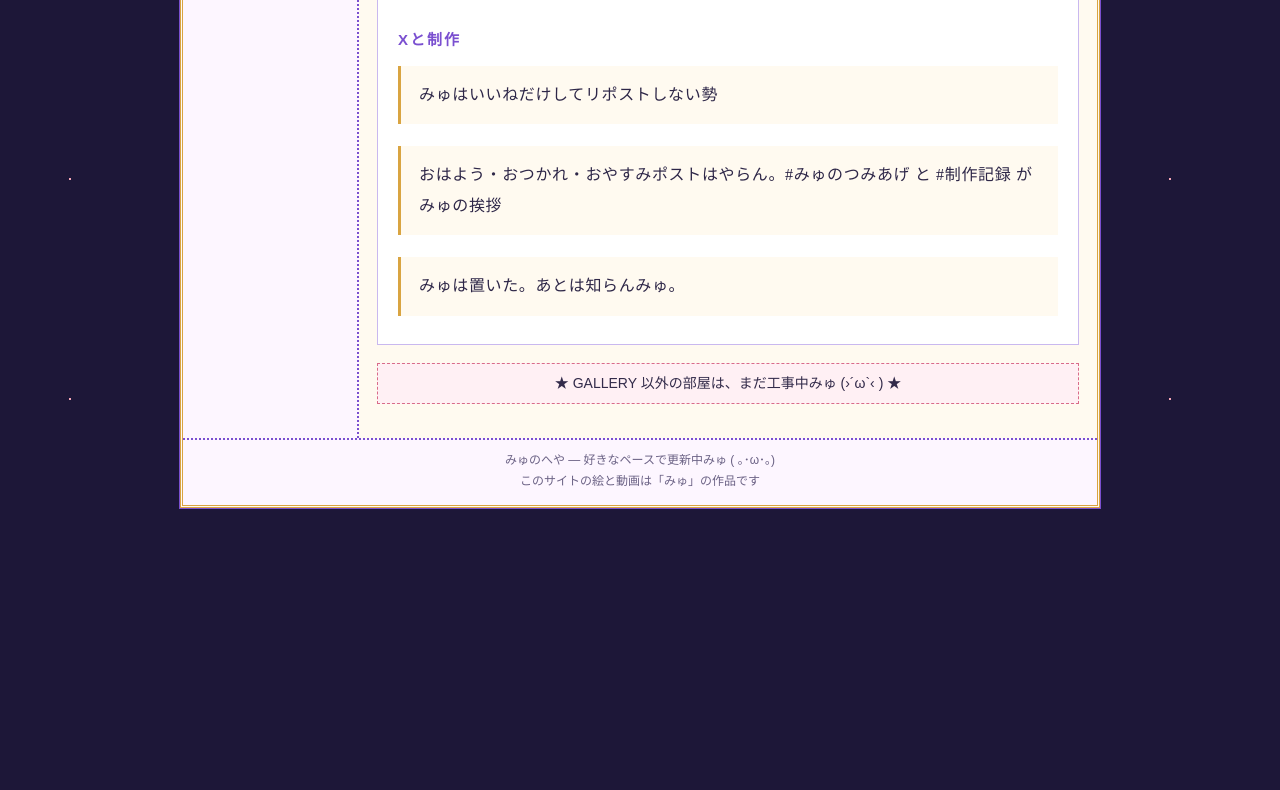
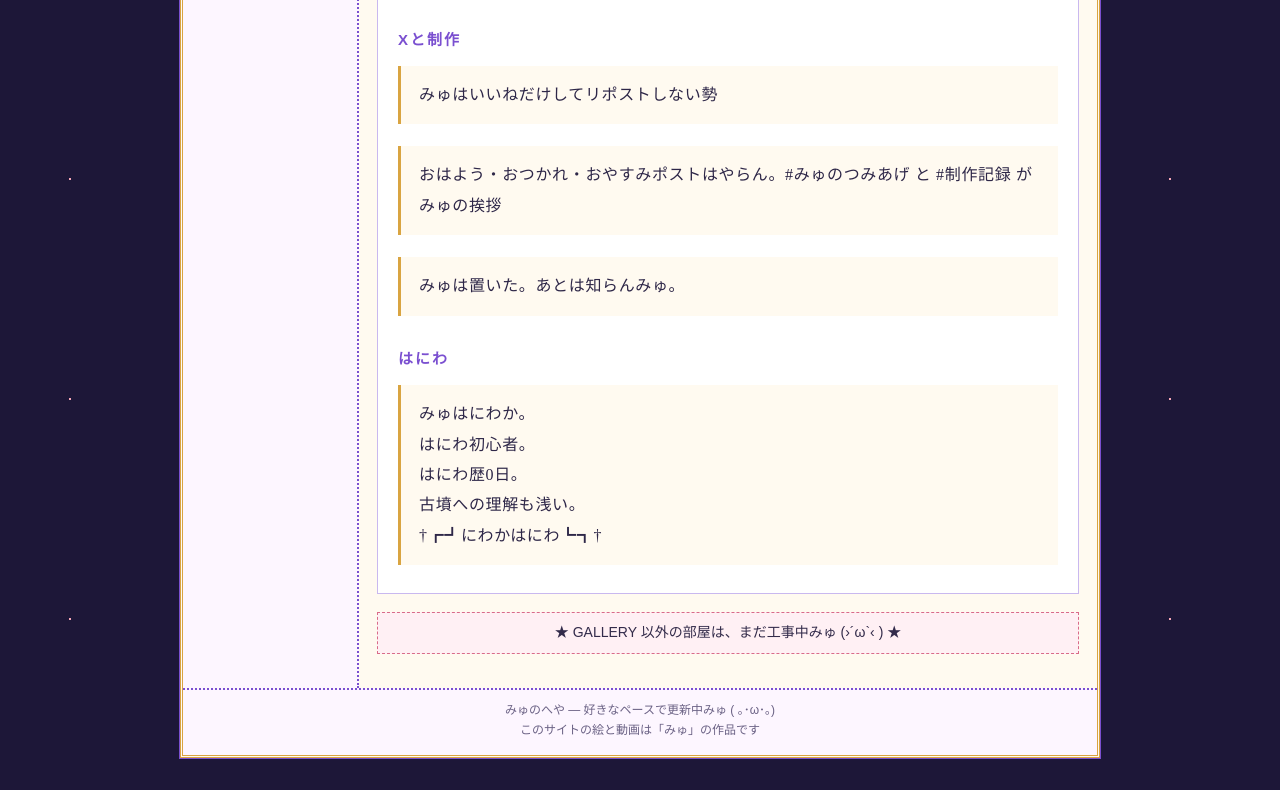
Before and after one commit to myu-mew/myu-site, a plain HTML site: page index.html in a window 1280 px wide. Shown: the part 2601-3391 px from the top of the page. Before the commit the page ends 3141 px from the top, so only its background shows below. Drawn offline with Linux system fonts and the light colour scheme.

Commit message:
迷言集: にわかはにわを追加

```diff
--- a/index.html
+++ b/index.html
@@ -202,6 +202,8 @@
         <p>みゅはいいねだけしてリポストしない勢</p>
         <p>おはよう・おつかれ・おやすみポストはやらん。#みゅのつみあげ と #制作記録 がみゅの挨拶</p>
         <p>みゅは置いた。あとは知らんみゅ。</p>
+        <h3>はにわ</h3>
+        <p>みゅはにわか。<br>はにわ初心者。<br>はにわ歴0日。<br>古墳への理解も浅い。<br>†┏┛にわかはにわ┗┓†</p>
       </div>
 
       <p class="under" style="margin-top:18px;">★ GALLERY 以外の部屋は、まだ工事中みゅ (›´ω`‹ ) ★</p>
```
